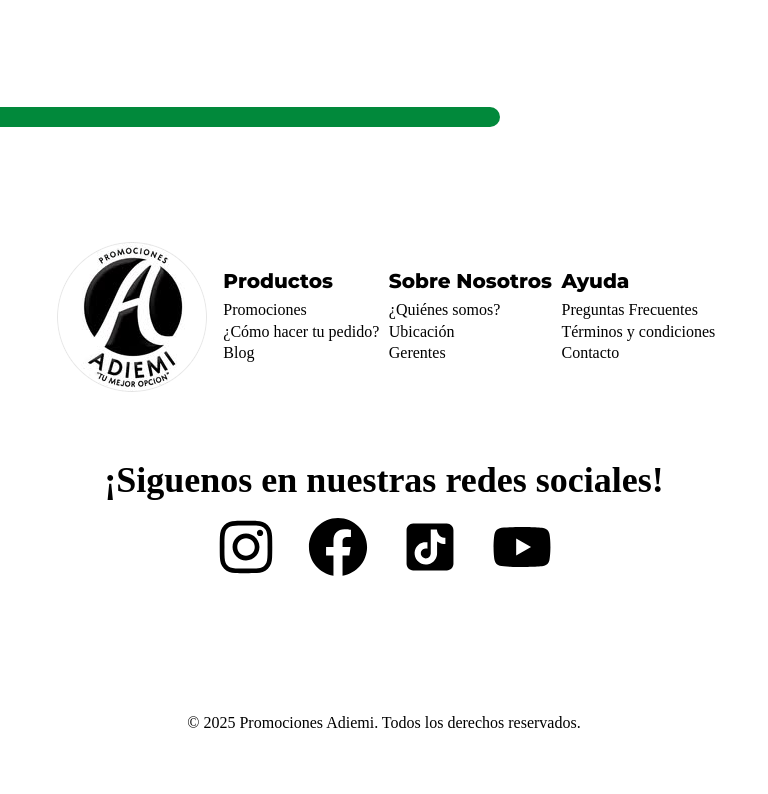
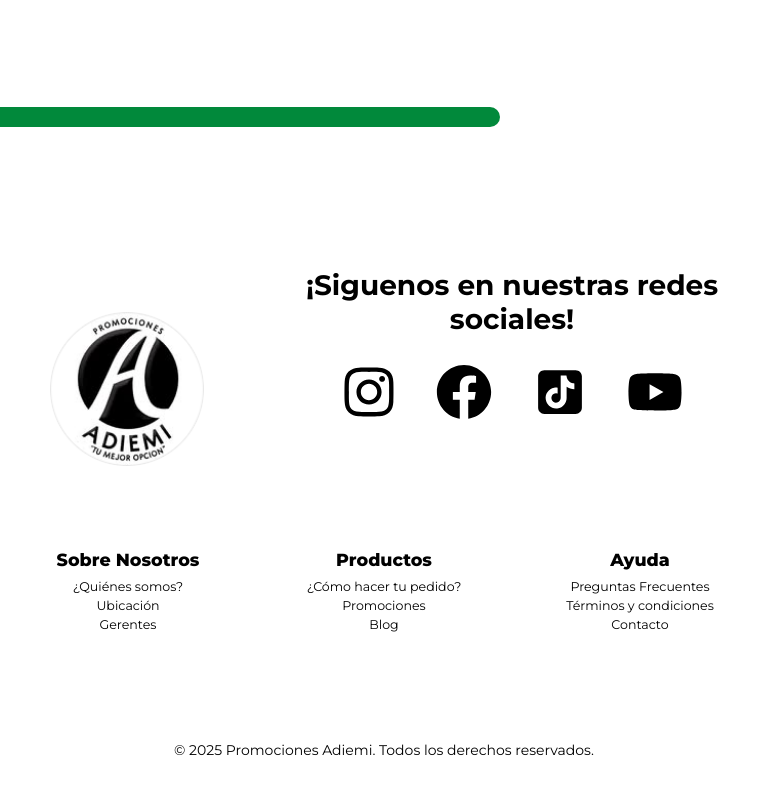
Before and after one commit to GarWox/adiemi, a React (Vite) app in the folder frontend/: page / in a window 768 px wide. Shown: the part 1813-2607 px from the top of the page. Built offline with nearby package versions, Linux system fonts and the light colour scheme.

Commit message:
Añadiendo Responsive a Footer

```diff
--- a/frontend/package.json
+++ b/frontend/package.json
@@ -4,7 +4,7 @@
   "version": "0.0.0",
   "type": "module",
   "scripts": {
-    "dev": "vite",
+    "dev": "vite --host",
     "build": "vite build",
     "lint": "eslint .",
     "preview": "vite preview"
--- a/frontend/src/assets/styles/footer.css
+++ b/frontend/src/assets/styles/footer.css
@@ -1,64 +1,195 @@
 /* Footer Styles */
 footer {
+  display: grid;
+  grid-template-columns: repeat(4, 1fr);
+  grid-template-rows: auto auto auto;
+  grid-template-areas:
+    "logo productos about faq"
+    "social-media social-media social-media social-media"
+    "copyright copyright copyright copyright";
   min-height: 100vh;
-  padding: 4rem 0 0 0;
-  margin: 0 3rem 0 3rem;
+  padding: 4em 0 0 0;
+  margin: 0 3em 0 3em;
 }
 
 footer * {
   margin: 0 auto;
 }
 
-/* INFO CONTAINER STYLES */
-
-.info-container {
-  display: flex;
-  align-items: center;
-  justify-content: center;
-}
-
-.info-container h3 {
-  font-family: "ExtraBold";
-  font-size: 1.25rem;
-  margin-bottom: 0.5rem;
-}
-
-.info-container li {
+footer li {
   list-style: none;
   margin-bottom: 0.5ex;
 }
 
-.info-container a {
+footer a {
+  font-family: "montserrat", sans-serif;
+  font-size: 0.9em;
   color: black;
+}
+
+/* INFO STYLES */
+
+.productos-footer {
+  text-wrap: wrap;
+  margin: 1.25em 0;
+  grid-area: productos;
+}
+
+.about-us {
+  text-wrap: wrap;
+  line-break: normal;
+  margin: 1.25em 0;
+  grid-area: about;
+}
+
+.faq {
+  line-break: normal;
+  margin: 1.25em 0;
+  grid-area: faq;
+}
+
+.productos-footer h3,
+.faq h3,
+.about-us h3 {
+  font-family: "ExtraBold";
+  font-size: 1.25em;
+  margin-bottom: 0.5em;
 }
 
 /* SOCIAL MEDIA STYLES */
 
-.social-media-container {
+.social-media-section {
   min-width: 100%;
-  margin: 0 auto;
-  padding: 1.5rem;
+  margin: 1em auto;
+  padding: 1.5em;
   text-align: center;
-  /* background-color: antiquewhite; */
+  grid-area: social-media;
 }
 
-.social-media-container h3 {
-  font-size: 2.25rem;
-  margin: 1rem auto;
+.social-media-section h3 {
+  font-family: "bold", sans-serif;
+  font-size: 2em;
+  margin: 1em auto;
 }
 
-/* .social-media-container section {
-} */
+.social-media-section li {
+  display: inline;
+}
 
-.social-media-container a {
-  margin: 0 1rem;
-  font-size: 3.75rem;
+.social-media-section a {
+  margin: 0 0.35em;
+  font-size: 3.75em;
   color: black;
 }
 
 /* COPYRIGHT */
 
-.footer-copyright {
-  margin-top: 5rem;
+.copyright {
+  margin-top: 3em;
   text-align: center;
+  grid-area: copyright;
 }
+
+.copyright p {
+  font-family: "montserrat", sans-serif;
+  font-size: 1em;
+  color: black;
+}
+
+/* VERSIÓN MÓVIL */
+
+@media (max-width: 792px) {
+  /* MOBILE FOOTER STYLES */
+
+  footer {
+    font-size: 0.75rem;
+    margin: 0;
+    display: grid;
+    grid-template-columns: repeat(3, 1fr);
+    grid-template-rows: auto auto auto;
+    grid-template-areas:
+      "logo social-media social-media"
+      "about productos faq"
+      "copyright copyright copyright";
+    justify-content: center;
+    align-items: start;
+    text-align: center;
+  }
+
+  .footer-logo-container {
+    width: 100%;
+    height: 100%;
+    display: flex;
+    flex-direction: column;
+    justify-content: center;
+  }
+
+  .footer-logo-container .footer-logo {
+    grid-area: logo;
+    display: block;
+    margin: 0 auto 0 auto;
+    max-width: 165px;
+    width: 100%;
+    height: auto;
+  }
+
+  /* MOBILE SOCIAL MEDIA STYLES */
+
+  .social-media-section {
+    grid-area: social-media;
+    display: flex;
+
+    flex-direction: column;
+    margin: 0;
+    padding: 1em 0;
+    text-align: center;
+  }
+
+  .social-media-section ul {
+    display: grid;
+    grid-template-columns: repeat(2, 1fr);
+    grid-template-rows: repeat(auto-fit, 1fr);
+    flex-wrap: wrap;
+  }
+
+  .social-media-section a {
+    font-size: 4em;
+  }
+
+  /* MOBILE INFO STYLES */
+
+  .about-us {
+    text-wrap: nowrap;
+    grid-area: about;
+    margin: 0 1em;
+  }
+
+  .productos-footer {
+    grid-area: productos;
+    margin: 0 0;
+  }
+
+  .faq {
+    grid-area: faq;
+    margin: 0 1em;
+  }
+
+  /* MOBILE COPYRIGHT STYLES */
+
+  .copyright {
+    margin-top: 0.5em;
+  }
+}
+
+@media (min-width: 568px) and (max-width: 792px) {
+  footer {
+    font-size: 0.875rem;
+  }
+
+  .social-media-section ul {
+    display: grid;
+    grid-template-columns: repeat(4, 1fr);
+    grid-template-rows: repeat(auto-fit, 1fr);
+    flex-wrap: wrap;
+  }
+}
--- a/frontend/src/pages/Home/components/footer/footer.jsx
+++ b/frontend/src/pages/Home/components/footer/footer.jsx
@@ -7,19 +7,18 @@ import "../../../../assets/styles/footer.css";
 const footer = () => {
   return (
     <footer>
-      <div className="info-container">
-        <div>
-          <img src={logo} alt="Adiemi" />
+      <div className="footer-logo-container">
+        <img className="footer-logo" src={logo} alt="Adiemi" />
       </div>
       {/* PRODUCTOS */}
       <section className="productos-footer">
         <h3>Productos</h3>
         <ul>
           <li>
-              <a href="#">Promociones</a>
+            <a href="#">¿Cómo hacer tu pedido?</a>
           </li>
           <li>
-              <a href="#">¿Cómo hacer tu pedido?</a>
+            <a href="#">Promociones</a>
           </li>
           <li>
             <a href="#">Blog</a>
@@ -56,40 +55,50 @@ const footer = () => {
           </li>
         </ul>
       </section>
-      </div>
       <br />
       {/*              */}
       {/* SOCIAL MEDIA */}
       {/*              */}
-      <div className="social-media-container">
+      <section className="social-media-section">
         <h3>¡Siguenos en nuestras redes sociales!</h3>
-        <section>
+        <ul>
+          <li>
             <a
               href="https://www.instagram.com/promocionesadiemi/"
               target="_blank"
             >
               <FaInstagram />
             </a>
+          </li>
+          <li>
             <a
               href="https://www.facebook.com/adiemi.adiemi.1?locale=es_LA"
               target="_blank"
             >
               <FaFacebook />
             </a>
+          </li>
+          <li>
             <a
               href="https://www.tiktok.com/@promosadiemioficial?_t=ZM-8yzDBPngdqa&_r=1"
               target="_blank"
             >
               <AiFillTikTok />
             </a>
-          <a href="https://www.youtube.com/@promocionesAdiemi" target="_blank">
+          </li>
+          <li>
+            <a
+              href="https://www.youtube.com/@promocionesAdiemi"
+              target="_blank"
+            >
               <FaYoutube />
             </a>
+          </li>
+        </ul>
       </section>
-      </div>
       {/* COPYRIGHT */}
       <br />
-      <div className="footer-copyright">
+      <div className="copyright">
         <p>
           &copy; {new Date().getFullYear()} Promociones Adiemi. Todos los
           derechos reservados.
```
Lines whose indentation alone changed are shown as unchanged.
